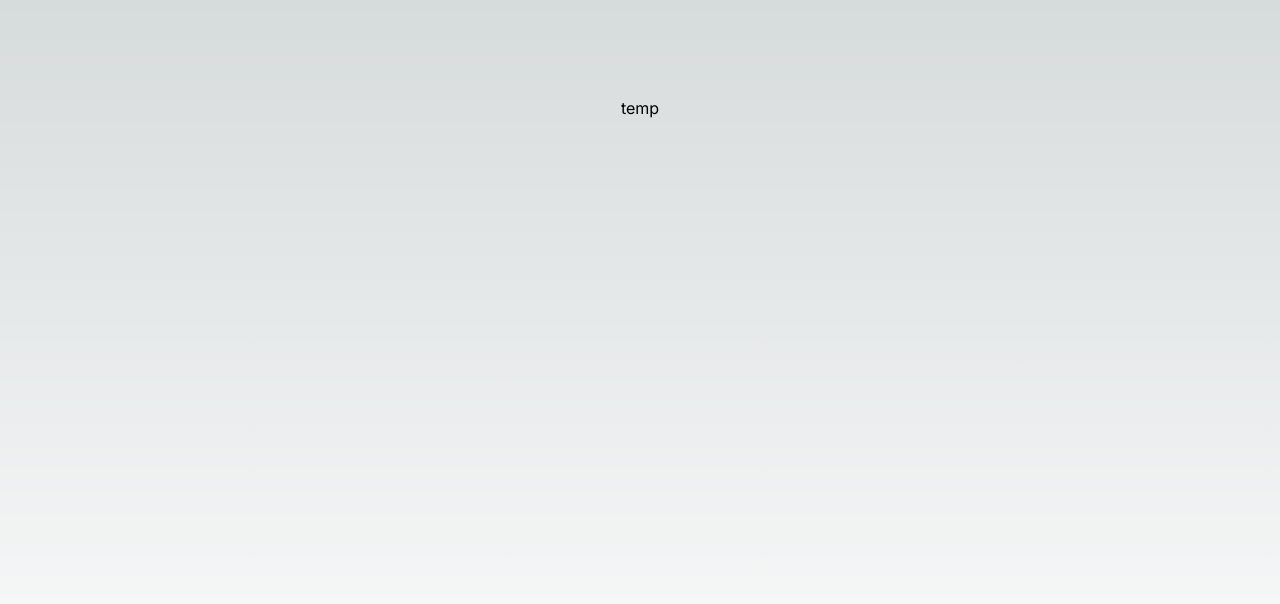
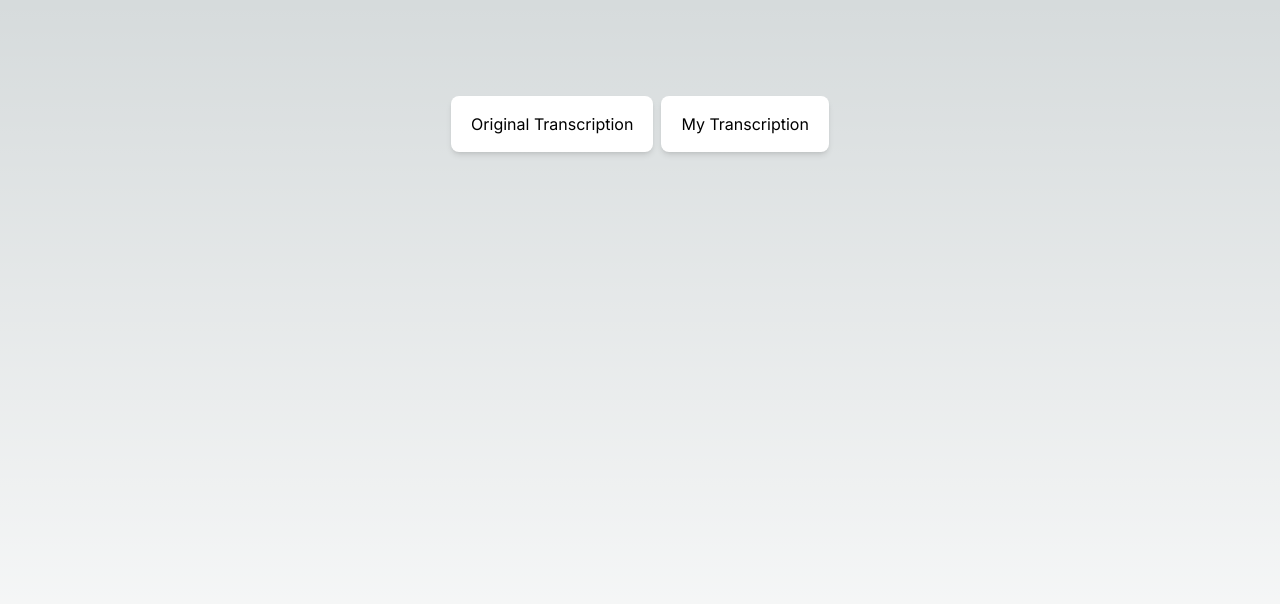
Before and after one commit to 1Like1Prayer/EditEase, a Next.js app: page / in a window 1280 px wide. Shown: the top 604 px of the page. Built offline with nearby package versions, Linux system fonts and the light colour scheme.

Commit message:
adding selector

```diff
--- /dev/null
+++ b/src/app/components/ButtonGroupSelector/ButtonGroupSelector.tsx
@@ -0,0 +1,42 @@
+'use client'
+
+import {RadioGroup} from "@headlessui/react";
+import React, {useState} from "react";
+
+export const ButtonGroupSelector = () => {
+  const plans = [
+    {
+      name: 'Original Transcription',
+    },
+    { name: 'My Transcription' },
+  ];
+
+  const [selected, setSelected] = useState(plans[0]);
+  return (
+    <RadioGroup
+      className='flex flex-row space-x-2'
+      value={selected}
+      onChange={setSelected}
+    >
+      {plans.map((plan) => (
+        <>
+          <RadioGroup.Option
+            key={plan.name}
+            value={plan.name}
+            className={({ active, checked }) =>
+              `${
+                active
+                  ? 'ring-2 ring-white/60 ring-offset-2 ring-offset-sky-300'
+                  : ''
+              }  ${checked ? 'bg-sky-900/75 text-white' : 'bg-white'}
+                    focus:outline-none\ } relative flex cursor-pointer rounded-lg px-5 py-4
+                shadow-md`
+            }
+          >
+            {plan.name}
+          </RadioGroup.Option>
+        </>
+      ))}
+    </RadioGroup>
+  );
+};
--- a/src/app/page.tsx
+++ b/src/app/page.tsx
@@ -3,18 +3,11 @@
 import Image from 'next/image';
 import React, { useState } from 'react';
 import { RadioGroup } from '@headlessui/react';
+import {ButtonGroupSelector} from "@/app/components/ButtonGroupSelector/ButtonGroupSelector";
 export default function Home() {
-  const plans = [
-    {
-      name: 'Original Transcription',
-    },
-    { name: 'My Transcription' },
-  ];
-
-  const [selected, setSelected] = useState(plans[0]);
   return (
     <main className='flex min-h-screen flex-col items-center justify-between p-24'>
-      <div>temp</div>
+      <ButtonGroupSelector/>
     </main>
   );
 }
```
